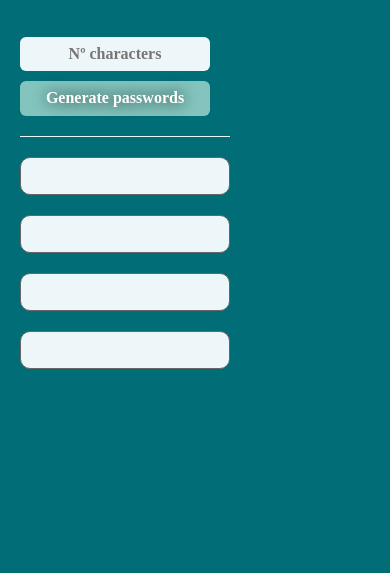
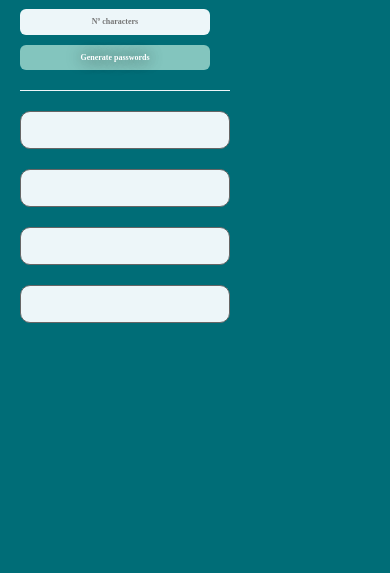
Before and after one commit to VanessaAz/Password-Generator, a plain HTML site: page index.html in a window 390 px wide. Shown: the part 271-844 px from the top of the page. Drawn offline with nearby package versions, Linux system fonts and the light colour scheme.

Commit message:
Update index.css

```diff
--- a/index.css
+++ b/index.css
@@ -104,6 +104,9 @@ input::-webkit-inner-spin-button {
 }
 
 @media (max-width: 575px){
+    html {
+        font-size: .5em;
+    }
     .password-section{
         flex-wrap: wrap;
     }
```
